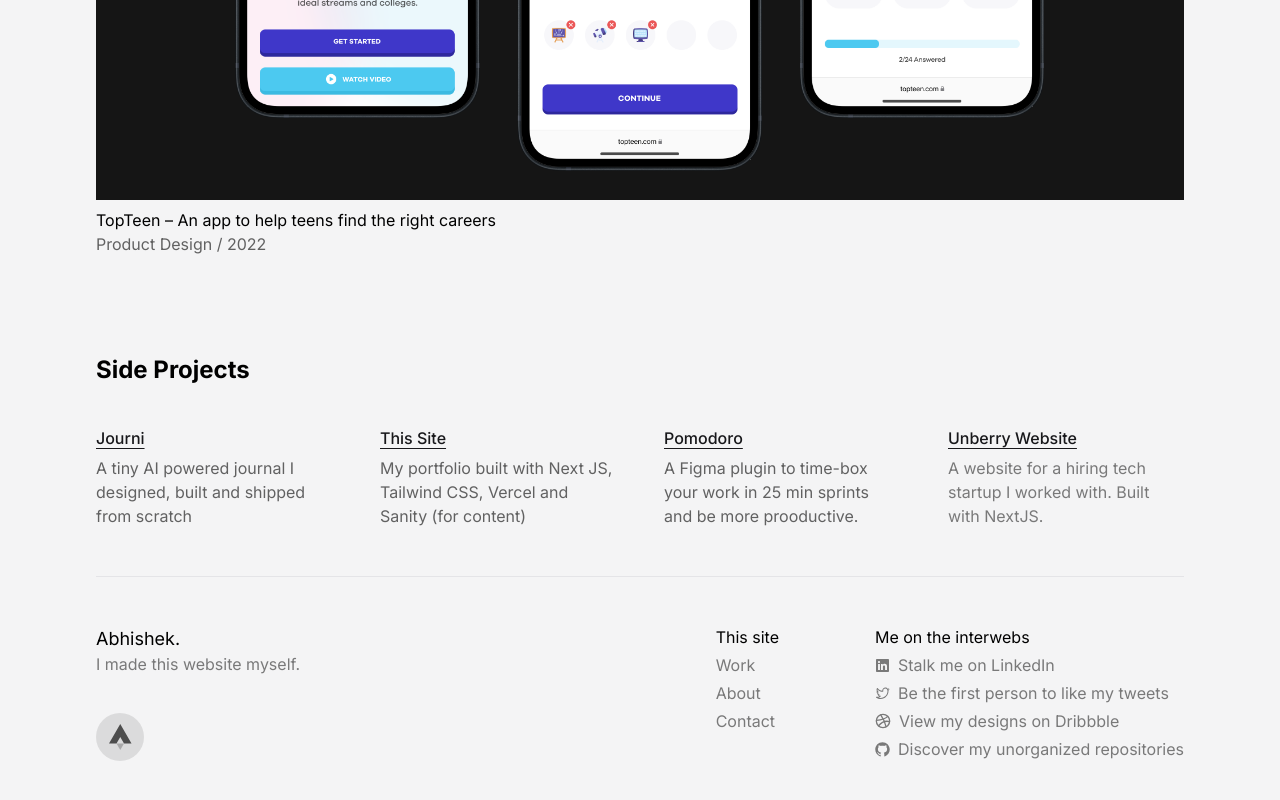
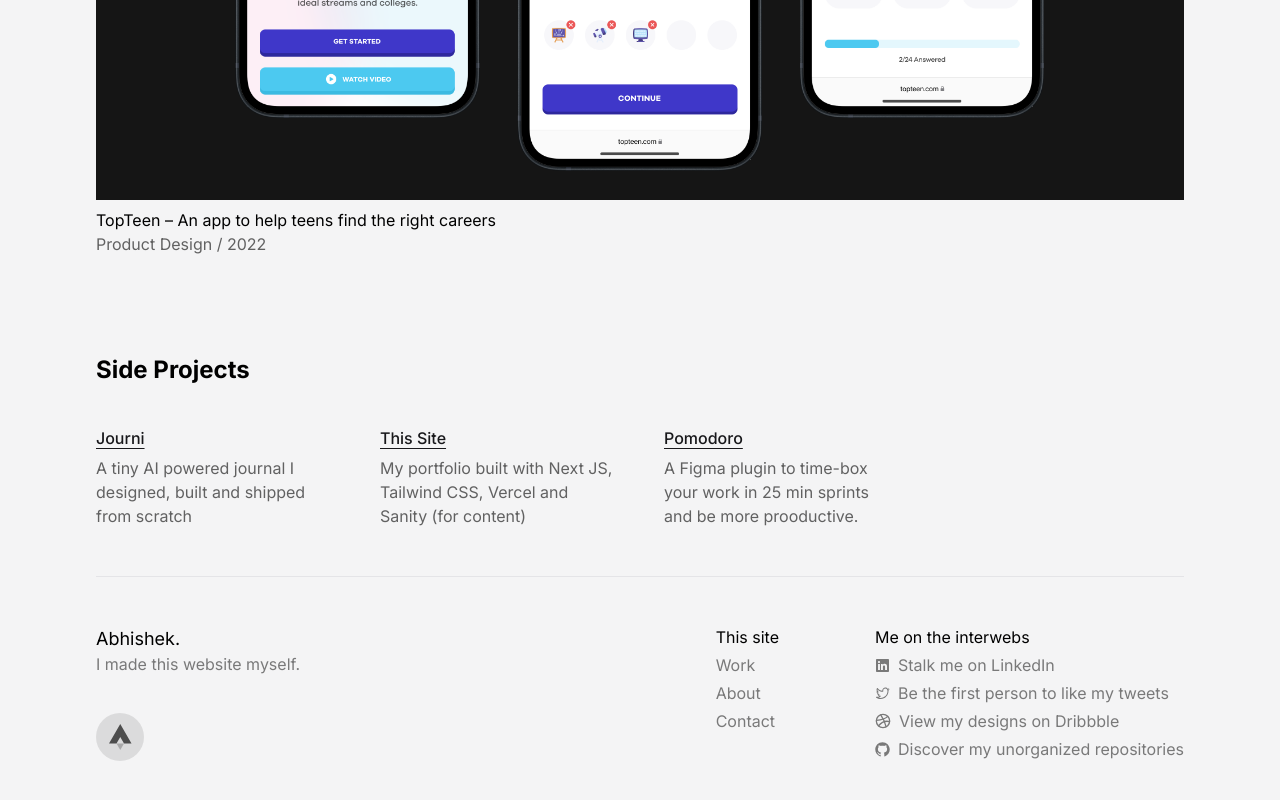
Before and after one commit to kaliaboi/personal-site, a Next.js app: page / in a window 1280 px wide. Shown: the part 2486-3286 px from the top of the page. Built offline with nearby package versions, Linux system fonts and the light colour scheme.

Commit message:
Update page.tsx

```diff
--- a/app/page.tsx
+++ b/app/page.tsx
@@ -88,21 +88,6 @@
                 more prooductive.
               </p>
             </div>
-            <div>
-              <Link
-                href={"https://unberry.com"}
-                className={cn(
-                  buttonVariants({ variant: "link" }),
-                  "pl-0 underline text-[16px]"
-                )}
-              >
-                Unberry Website
-              </Link>
-              <p className="opacity-50">
-                A website for a hiring tech startup I worked with. Built with
-                NextJS.
-              </p>
-            </div>
           </div>
         </section>
       </main>
```
